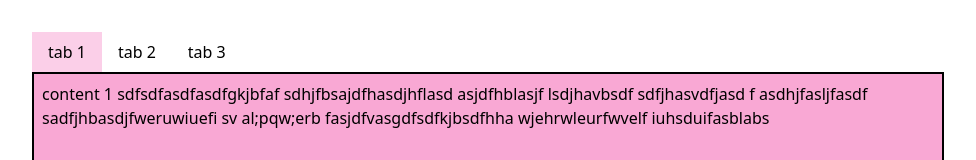
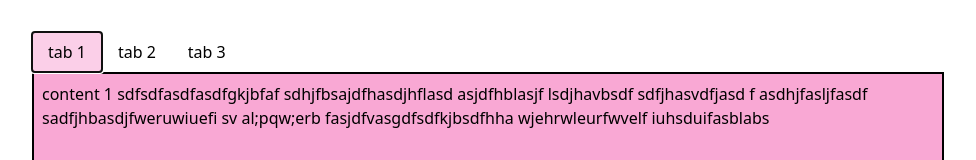
Before and after one commit to micaavigliano/tab-a11y, a React (Vite) app: page / in a window 1280 px wide. Shown: the top 160 px of the page, without its empty margins (0-976 px from the left). Built offline with nearby package versions, Linux system fonts and the light colour scheme.

Commit message:
create functionality with keyboard

```diff
--- a/src/components/TabList.tsx
+++ b/src/components/TabList.tsx
@@ -1,6 +1,7 @@
 import React, {
   Dispatch,
   SetStateAction,
+  useCallback,
   useEffect,
   useRef,
   useState,
@@ -30,18 +31,27 @@ interface ITabPanel {
 }
 
 const Tab: React.FC<ITab> = ({ name, id, setActive, active }) => {
+  const btnRef = useRef<HTMLButtonElement | null>(null);
+
+  useEffect(() => {
+    if (id === active && btnRef.current) {
+      btnRef.current.focus();
+    }
+  }, [id, active]);
+
   return (
-    <div>
     <button
+      ref={btnRef}
       role="tab"
+      tabIndex={id === active ? 0 : -1}
       className={`${
         id === active ? "bg-pink-200" : "bg-transparent"
       } py-2 px-4 divide-y divide-gray-400`}
       onClick={() => setActive(id)}
+      aria-selected={id === active ? true : false}
     >
       {name}
     </button>
-    </div>
   );
 };
 
@@ -51,8 +61,8 @@ const TabPanel: React.FC<ITabPanel> = ({ content, id, active }) => {
       {id === active ? (
         <section
           role="tabpanel"
-          tabIndex={0}
           className={`bg-pink-300 w-9/12 border-solid border-2 border-black h-40 text-left p-2`}
+          aria-controls={`tab-${id}`}
         >
           {content}
         </section>
@@ -64,34 +74,47 @@ const TabPanel: React.FC<ITabPanel> = ({ content, id, active }) => {
 };
 
 const TabList: React.FC<ITablist> = ({ items }) => {
-  const [active, setActive] = useState(1);
+  const [active, setActive] = useState<number>(
+    items.length > 0 ? items[0].id : 0
+  );
   const tabRef = useRef<HTMLDivElement | null>(null);
 
-  useEffect(() => {
-    const handleKeyDown = (event: KeyboardEvent) => {
+  const handleKeyDown = useCallback(
+    (event: KeyboardEvent) => {
       if (event.key === "ArrowRight") {
         setActive((prevIndex) =>
           prevIndex < items.length ? prevIndex + 1 : 1
         );
-        console.log(active);
       } else if (event.key === "ArrowLeft") {
         setActive((prevIndex) =>
           prevIndex > 1 ? prevIndex - 1 : items.length
         );
-        console.log(active, "active left");
       }
-    };
+    },
+    [items.length]
+  );
 
+  useEffect(() => {
+    if (tabRef.current) {
+      const firstBtn = tabRef.current.querySelector("button");
+      if (firstBtn instanceof HTMLElement) {
+        firstBtn.focus();
+      }
+    }
+  }, []);
+
+  useEffect(() => {
     document.addEventListener("keydown", handleKeyDown);
 
     return () => {
       document.removeEventListener("keydown", handleKeyDown);
     };
-  }, [items.length, active]);
+  }, [items.length, active, handleKeyDown]);
 
   useEffect(() => {
     if (tabRef.current) {
-      tabRef.current.focus();
+      const firstBtn = tabRef.current.querySelectorAll("button");
+      firstBtn[0].focus();
     }
   }, []);
 
@@ -99,17 +122,14 @@ const TabList: React.FC<ITablist> = ({ items }) => {
     <>
       <div role="tablist" className="flex flex-row" ref={tabRef}>
         {items.map((item) => (
-          <div key={item.id}>
-            {" "}
-            <div role="presentation">
           <Tab
             id={item.id}
             name={item.name}
             active={active}
             setActive={setActive}
+            key={item.id}
+            aria-labelledby={`tab-${item.id}`}
           />
-            </div>
-          </div>
         ))}
       </div>
       {items.map((item) => (
```
Lines whose indentation alone changed are shown as unchanged.
